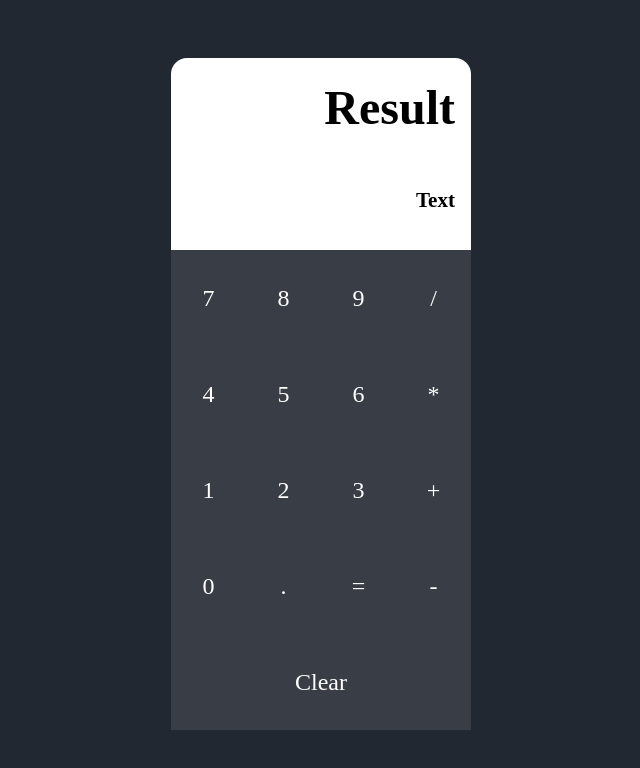
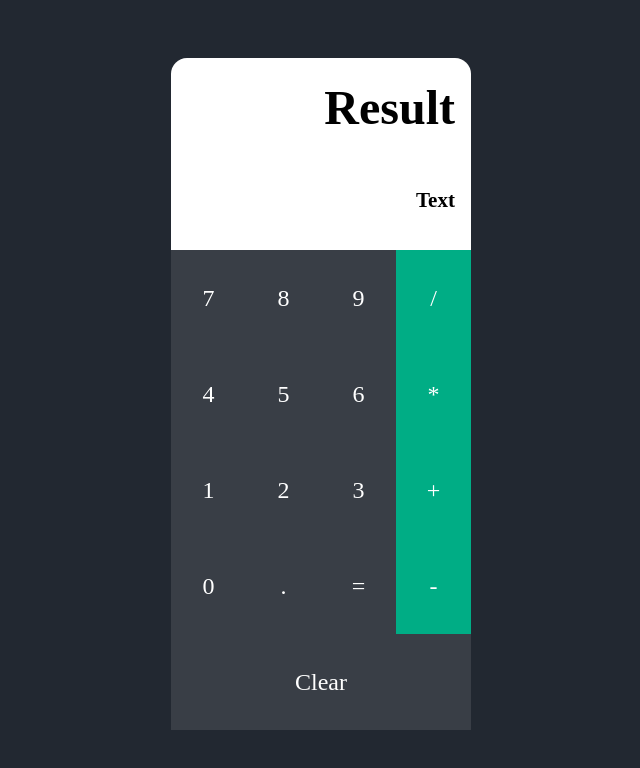
Before and after one commit to Soner-Ozciftci/React-Calculator-App, a React (Create React App) app: page / in a window 1280 px wide. Shown: the top 768 px of the page, without its empty margins (319-959 px from the left). Built offline with nearby package versions, Linux system fonts and the light colour scheme.

Commit message:
symbol color

```diff
--- a/src/App.js
+++ b/src/App.js
@@ -12,25 +12,25 @@ function App() {
   <Button symbol="7"/>
   <Button symbol="8"/>
   <Button symbol="9"/>
-  <Button symbol="/"/>
+  <Button symbol="/" color="#00ad85"/>
   </div>
   <div className='row'>
   <Button symbol="4"/>
   <Button symbol="5"/>
   <Button symbol="6"/>
-  <Button symbol="*"/>
+  <Button symbol="*"color="#00ad85"/>
   </div>
   <div className='row'>
   <Button symbol="1"/>
   <Button symbol="2"/>
   <Button symbol="3"/>
-  <Button symbol="+"/>
+  <Button symbol="+"color="#00ad85"/>
   </div>
   <div className='row'>
   <Button symbol="0"/>
   <Button symbol="."/>
   <Button symbol="="/>
-  <Button symbol="-"/>
+  <Button symbol="-"color="#00ad85"/>
   </div>
   <Button symbol="Clear"/>
 </div>
--- a/src/components/Button.js
+++ b/src/components/Button.js
@@ -1,9 +1,9 @@
 import React from 'react'
 import './Button.css'
 
-function Button({symbol}) {
+function Button({symbol,color}) {
   return (
-    <div className='button-wrapper'>{symbol}</div>
+    <div className='button-wrapper' style={{backgroundColor : color}}>{symbol}</div>
   )
 }
 
```
